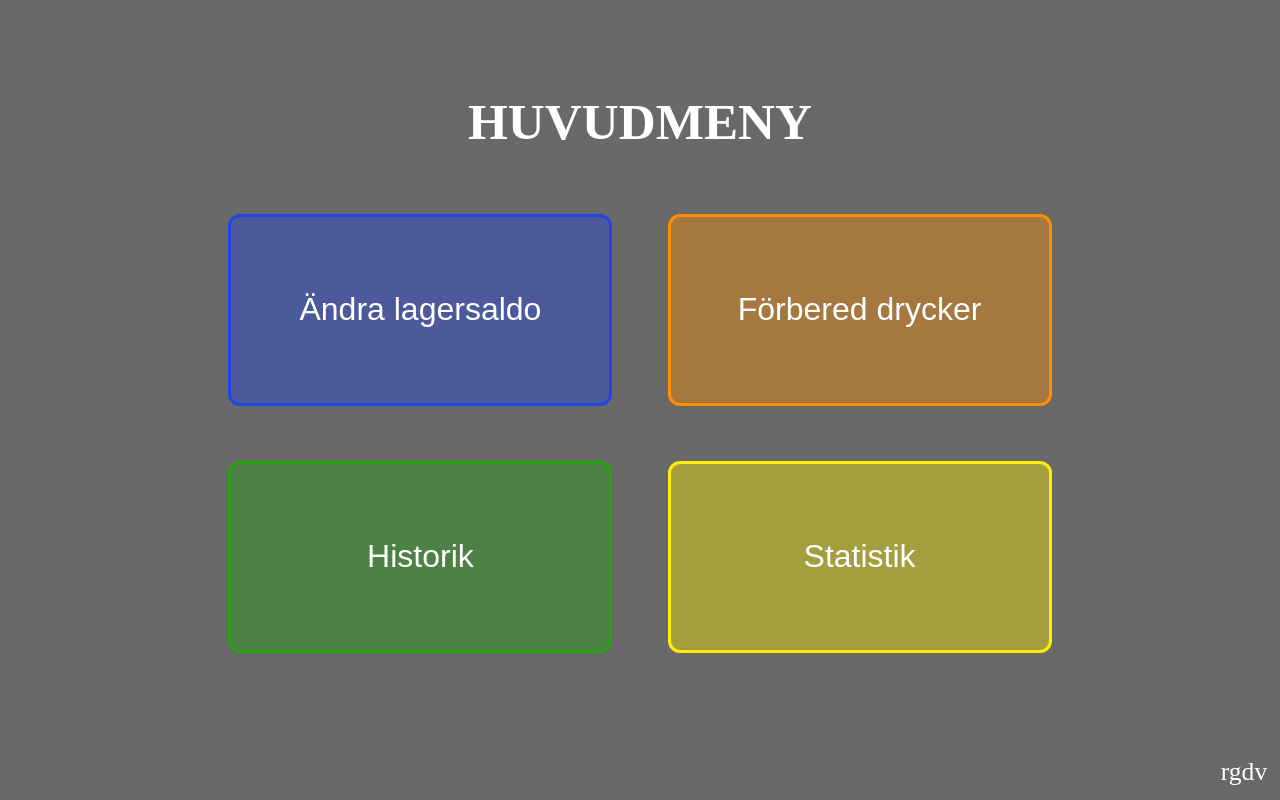
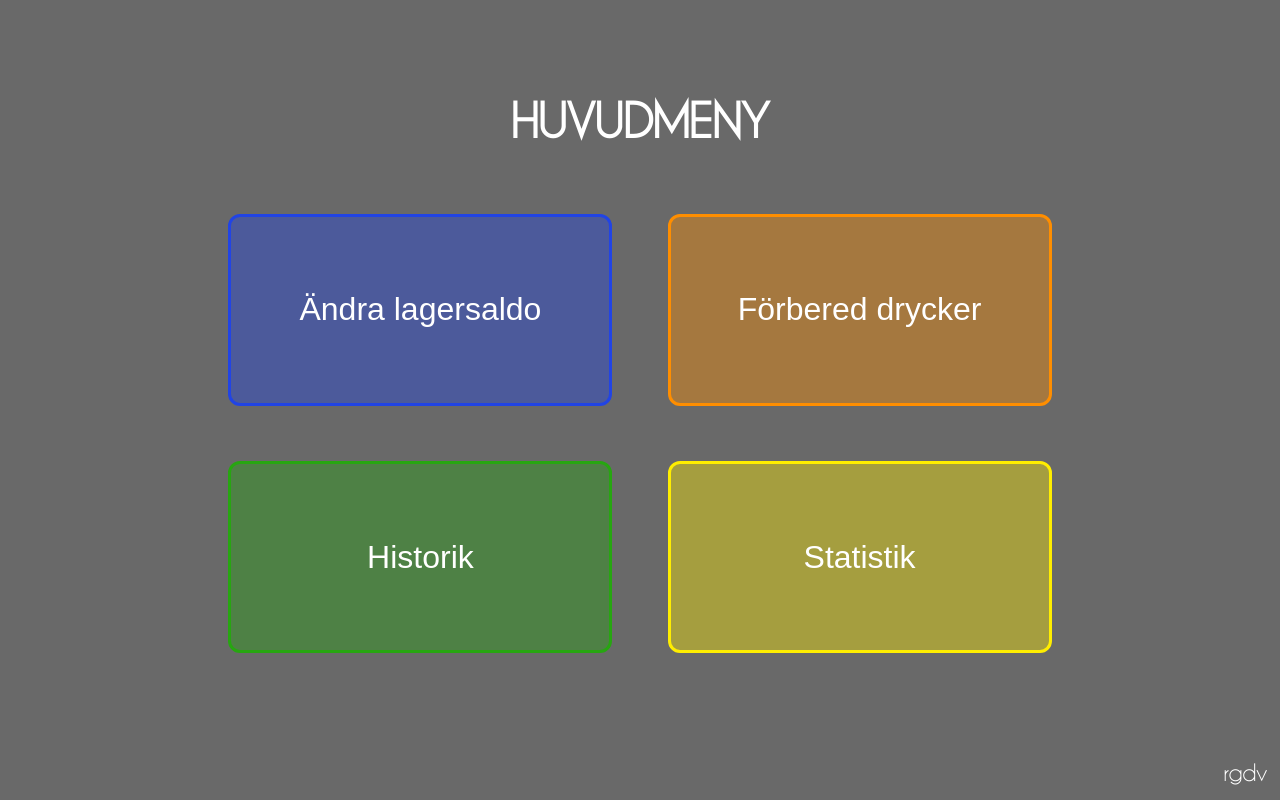
Before and after one commit to attikatt/HIT, a plain HTML site: page staff.html in a window 1280 px wide. Drawn offline with Linux system fonts and the light colour scheme.

Commit message:
Update staffStyle.css

```diff
--- a/css/staffStyle.css
+++ b/css/staffStyle.css
@@ -1,4 +1,16 @@
+@font-face {
+    font-family: 'champagne__limousinesregular';
+    src: url('/css/fonts/champagne_limousines-webfont.eot');
+    src: url('/css/fonts/champagne_limousines-webfont.eot?#iefix') format('embedded-opentype'),
+         url('/css/fonts/champagne_limousines-webfont.woff2') format('woff2'),
+         url('/css/fonts/champagne_limousines-webfont.woff') format('woff'),
+         url('/css/fonts/champagne_limousines-webfont.svg#champagne__limousinesregular') format('svg');
+    font-weight: normal;
+    font-style: normal;
+}
+
 body {
+  font-family: 'champagne__limousinesregular', arial, sant-serif;
   background-color: dimgrey;
   color: white;
 }
```
